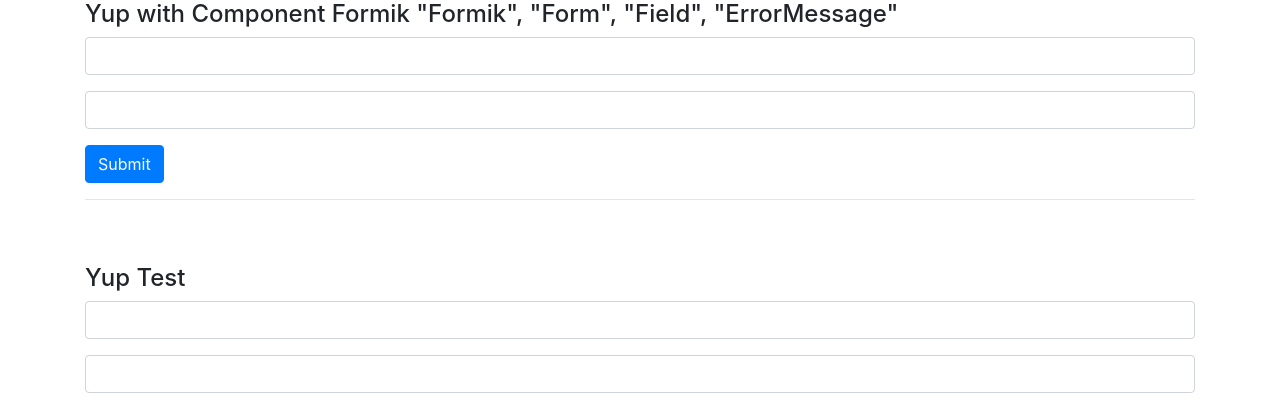
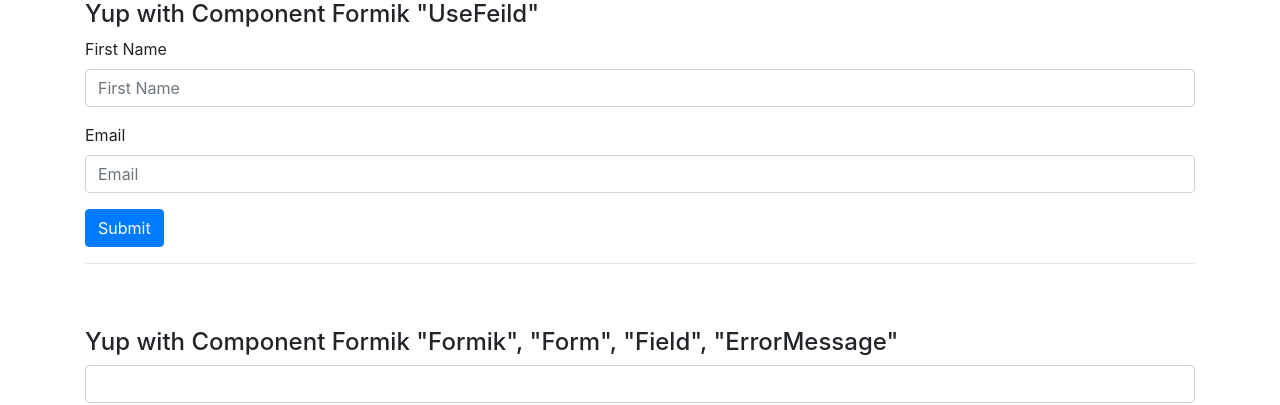
Before and after one commit to hakmoune/axios-formik-routerV6.10, a React (Create React App) app: page / in a window 1280 px wide. Shown: the top 405 px of the page. Built offline with nearby package versions, Linux system fonts and the light colour scheme; no server answers.

Commit message:
Formik: Create reseuble Field using useField

```diff
--- a/src/App.js
+++ b/src/App.js
@@ -5,6 +5,7 @@
 import { FormikTest } from "./formik_test";
 import { YupTest } from "./Yup_test";
 import { YupFormikComponent } from "./FormikComponentYup";
+import { YupFormikUseField } from "./Formik_useFeild";
 
 function App() {
   const [products, setProducts] = useState([]);
@@ -54,6 +55,7 @@
   return (
     <React.Fragment>
       <div className="container">
+        <YupFormikUseField />
         <YupFormikComponent />
         <YupTest />
         <FormikTest />
--- /dev/null
+++ b/src/Formik_useFeild.js
@@ -0,0 +1,82 @@
+import React from "react";
+import { Formik, Form, useField } from "formik";
+import * as Yup from "yup";
+
+export function YupFormikUseField() {
+  const MyTextInput = ({ label, ...props }) => {
+    // useField() returns [formik.getFieldProps(), formik.getFieldMeta()]
+    // formik.getFieldProps() return => "onChange", "onBlur", "value", "checked"
+    // formik.getFieldMeta() return => errorMessages, touched
+    const [field, meta] = useField(props);
+
+    return (
+      <React.Fragment>
+        <div className="form-group">
+          <label htmlFor={props.name || props.id} className="form-label">
+            {label}
+          </label>
+
+          <input className="form-control" {...field} {...props} />
+        </div>
+
+        {meta.touched && meta.error ? (
+          <div className="text-danger">{meta.error}</div>
+        ) : null}
+      </React.Fragment>
+    );
+  };
+
+  const initialValues = {
+    firstName2: "",
+    email4: ""
+  };
+
+  const validationSchema = Yup.object({
+    firstName2: Yup.string()
+      .max(15, "Ce champ doit contenir 15 caractére ou moins")
+      .required("Ce champ doit etre remplis"),
+    email4: Yup.string()
+      .email("Invalid email")
+      .required("Ce champ doit etre remplis")
+  });
+
+  const onSubmit = values => console.log(values);
+
+  return (
+    <div>
+      <h4>Yup with Component Formik "UseFeild"</h4>
+
+      <Formik
+        initialValues={initialValues}
+        validationSchema={validationSchema}
+        onSubmit={onSubmit}
+      >
+        <Form>
+          <MyTextInput
+            label="First Name"
+            name="firstName2"
+            id="firstName2"
+            type="text"
+            placeholder="First Name"
+          />
+
+          <MyTextInput
+            label="Email"
+            name="email4"
+            id="email4"
+            type="text"
+            placeholder="Email"
+          />
+
+          <button type="submit" className="btn btn-primary">
+            Submit
+          </button>
+        </Form>
+      </Formik>
+
+      <hr></hr>
+      <br></br>
+      <br></br>
+    </div>
+  );
+}
```
